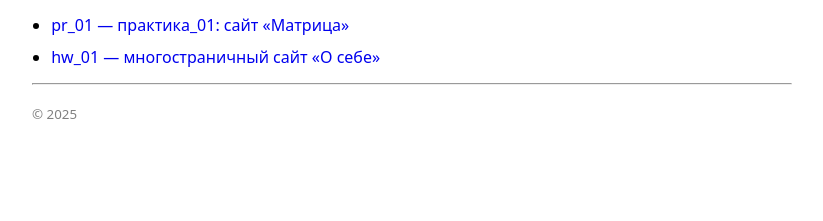
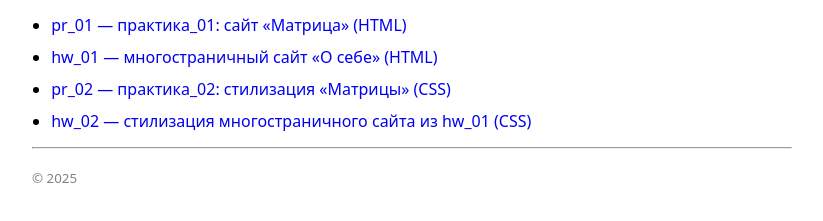
Before and after one commit to m0lchanoff/webdev_course, a plain HTML site: page index.html in a window 1280 px wide. Shown: the part 79-300 px from the top of the page, without its empty margins (228-1051 px from the left). Drawn offline with Linux system fonts and the light colour scheme.

Commit message:
Add pr_02 and hw_02
Updated task list with new entries and descriptions.

```diff
--- a/index.html
+++ b/index.html
@@ -4,7 +4,7 @@
   <meta charset="UTF-8">
   <meta name="viewport" content="width=device-width, initial-scale=1">
   <title>Индекс заданий</title>
-  <meta name="description" content="Простой индекс со ссылками на задания.">
+  <meta name="description" content="Список заданий: pr_01, hw_01, pr_02, hw_02.">
   <style>
     :root{color-scheme: light dark}
     body{font:16px/1.6 system-ui,-apple-system,Segoe UI,Roboto,Inter,Arial,sans-serif;max-width:760px;margin:0 auto;padding:24px}
@@ -27,11 +27,13 @@
   <main>
     <nav aria-label="Список заданий">
       <ul>
-        <li><a href="pr_01.html">pr_01 — практика_01: сайт «Матрица»</a></li>
-        <li><a href="hw_01.html">hw_01 — многостраничный сайт «О себе»</a></li>
-        <!-- Добавляйте новые работы здесь:
-             <li><a href="pr_02.html">pr_02 — …</a></li>
-             <li><a href="hw_02.html">hw_02 — …</a></li>
+        <li><a href="pr_01.html">pr_01 — практика_01: сайт «Матрица» (HTML)</a></li>
+        <li><a href="hw_01.html">hw_01 — многостраничный сайт «О себе» (HTML)</a></li>
+        <li><a href="pr_02.html">pr_02 — практика_02: стилизация «Матрицы» (CSS)</a></li>
+        <li><a href="hw_02.html">hw_02 — стилизация многостраничного сайта из hw_01 (CSS)</a></li>
+        <!-- новые работы тут:
+             <li><a href="pr_03.html">pr_03 — …</a></li>
+             <li><a href="hw_03.html">hw_03 — …</a></li>
         -->
       </ul>
     </nav>
```
